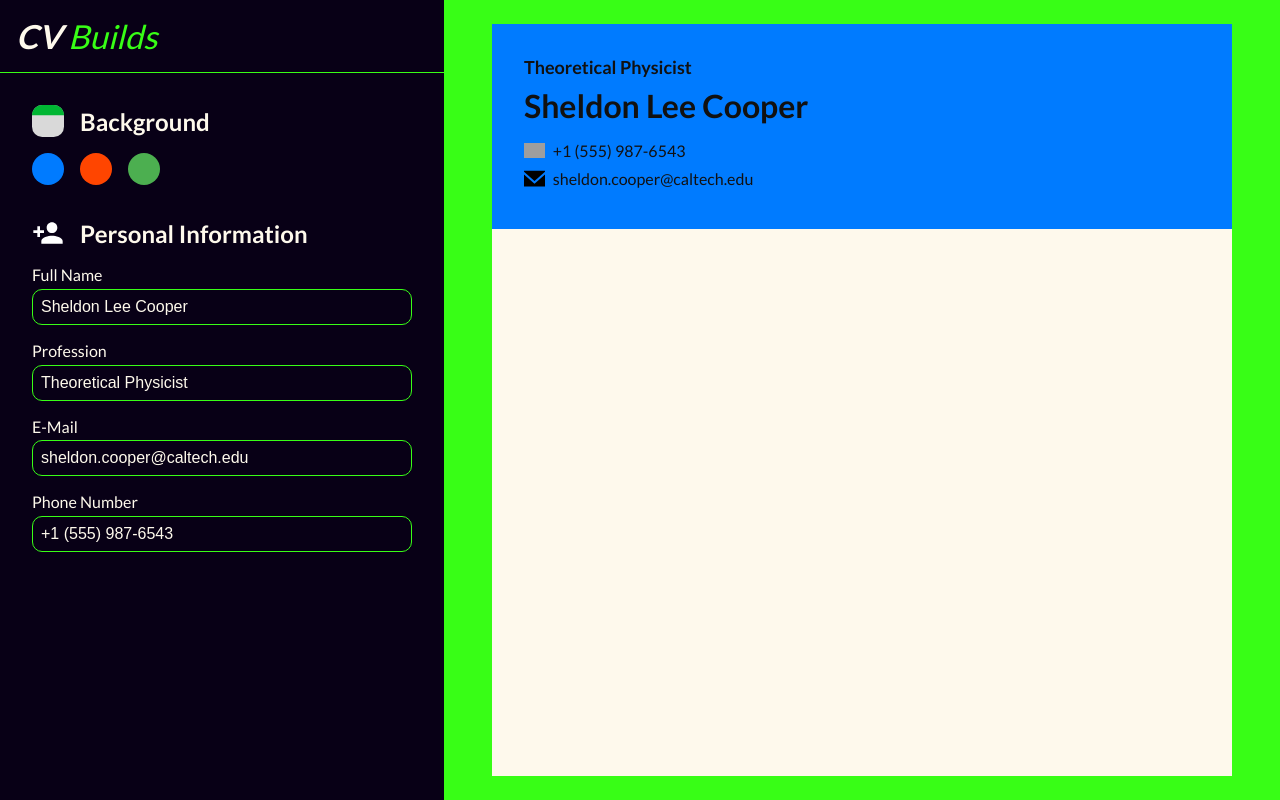
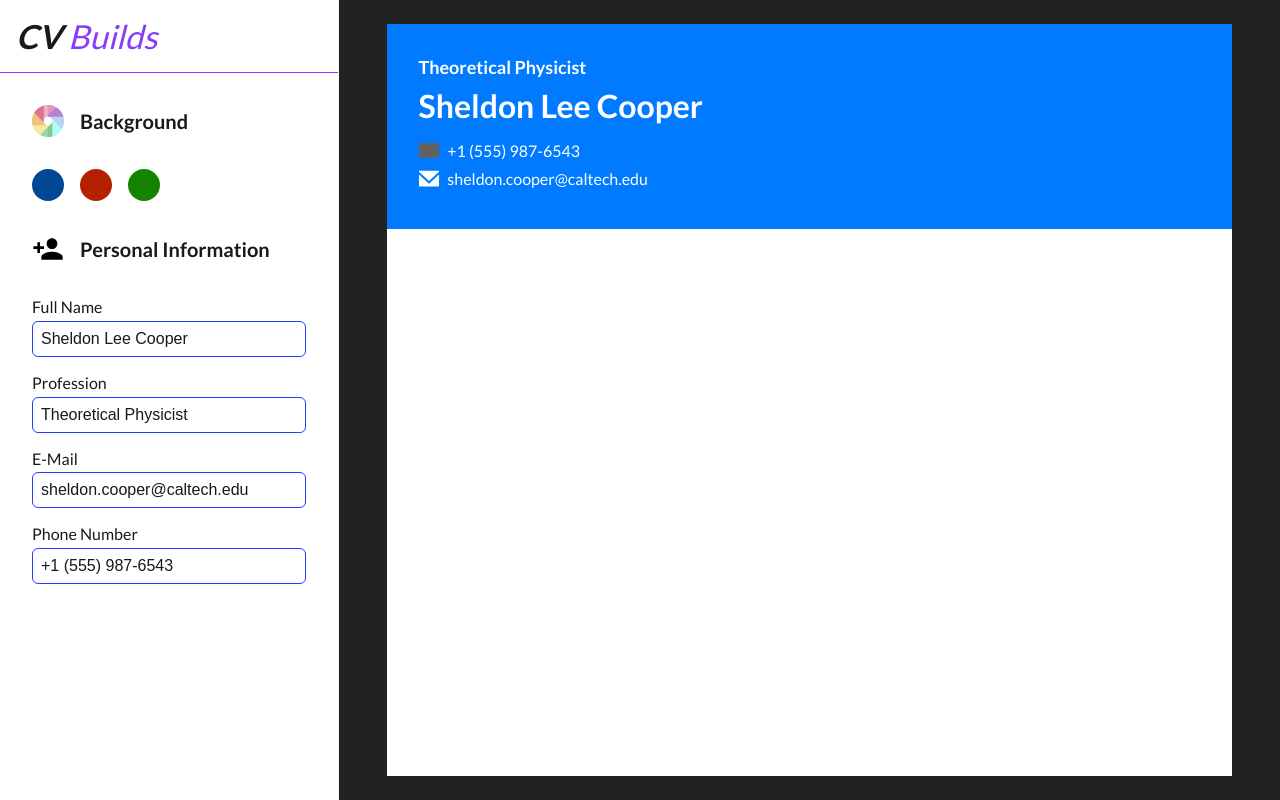
Before and after one commit to AtanasovCode/cv-builder-app, a React (Vite) app: page / in a window 1280 px wide. Built offline with nearby package versions, Linux system fonts and the light colour scheme; grey boxes are pictures that could not be loaded.

Commit message:
changed color theme and icons

```diff
--- a/src/App.jsx
+++ b/src/App.jsx
@@ -11,11 +11,26 @@ import CV from './components/cv/CV';
 function App() {
 
   const [theme, setTheme] = useState({
-    text: '#fef9ec',
-    background: '#080016',
-    primary: '#a801c6',
-    secondary: '#2e4700',
-    accent: '#38fe16',
+    // text: '#fef9ec',
+    // background: '#050a09',
+    // primary: '#a801c6',
+    // secondary: '#2e4700',
+    // accent: '#38fe16',
+
+    // text: "#fbfdfe",
+    // background: "#061a28",
+    // primary: "#1c2cba",
+    // secondary: "#0d041b",
+    // accent: "#641ecc",
+
+    text: "#1a1919",
+    background: "#ffffff",
+    primary: "#273cff",
+    secondary: "#2a006d",
+    accent: "#893aff",
+
+
+    //used for top part of CV
     cv: "#007BFF",
 
     font: 'Lato',
@@ -117,5 +132,5 @@ export default App
 const Container = styled.div`
   display: flex;
   min-height: 100vh;
-  background-color: ${props => props.theme.accent};
+  background-color: #222;
 `;
--- a/src/components/cv/CV.jsx
+++ b/src/components/cv/CV.jsx
@@ -36,7 +36,8 @@ export default CV;
 
 const Paper = styled.div`
     flex: 100%;
-    background-color: ${props => props.theme.text};
+    background-color: ${props => props.theme.background};
+    color: ${props => props.theme.text};
     margin-left: 1rem;
     display: flex;
     flex-direction: column;
@@ -47,7 +48,7 @@ const Paper = styled.div`
 
 const PersonalInfoContainer = styled.div`
     background-color: ${props => props.theme.cv};
-    color: #111;
+    color: #fff;
     width: 100%;
     padding: 2rem;
     transition: background .6s ease;
@@ -79,4 +80,5 @@ const Phone = styled(Mail)``;
 const Icon = styled.img`
     width: 1.3rem;
     margin-right: .5rem;
+    filter: invert(100%);
 `;
--- a/src/components/editor/ColorChange.jsx
+++ b/src/components/editor/ColorChange.jsx
@@ -11,9 +11,9 @@ const ColorChange = ({
 }) => {
 
     const [colors, setColors] = useState([
-        "#007BFF",  // Bright blue
-        "#FF4500",  // Orange-Red
-        "#4CAF50"   // Green
+        "#004895",
+        "#b32100",
+        "#148400"
     ]);
 
 
--- a/src/components/editor/Editor.jsx
+++ b/src/components/editor/Editor.jsx
@@ -34,9 +34,10 @@ const Editor = ({
 export default Editor;
 
 const Container = styled.div`
-    flex: 60%;
+    flex: 40%;
     background-color: ${props => props.theme.background};
     color: ${props => props.theme.text};
+    border-right: 1px solid #dddddd50;
 `;
 
 const InputContainer = styled.div`
--- a/src/components/editor/Heading.jsx
+++ b/src/components/editor/Heading.jsx
@@ -20,15 +20,15 @@ const Container = styled.div`
     display: flex;
     align-items: center;
     justify-content: flex-start;
-    margin-bottom: 1rem;
+    margin-bottom: 2rem;
 `;
 
 const Title = styled.div`
-    font-size: 24px;
+    font-size: 20px;
     font-weight: 700;
     margin-left: 1rem;
 `;
 
 const CategoryIcon = styled.img`
-    height: 2rem;
+    width: 2rem;
 `;
--- a/src/components/editor/PersonalInput.jsx
+++ b/src/components/editor/PersonalInput.jsx
@@ -78,7 +78,8 @@ const Input = styled.input`
     color: ${props => props.theme.text};
     border-radius: 10px;
     background-color: transparent;
-    border: 1px solid ${props => props.theme.accent};
+    border: 1px solid ${props => props.theme.primary};
+    border-radius: 6px;
     margin-bottom: 1rem;
 
     &:focus {
```
Also changed, not shown: src/assets/color.svg, src/assets/user.svg.
